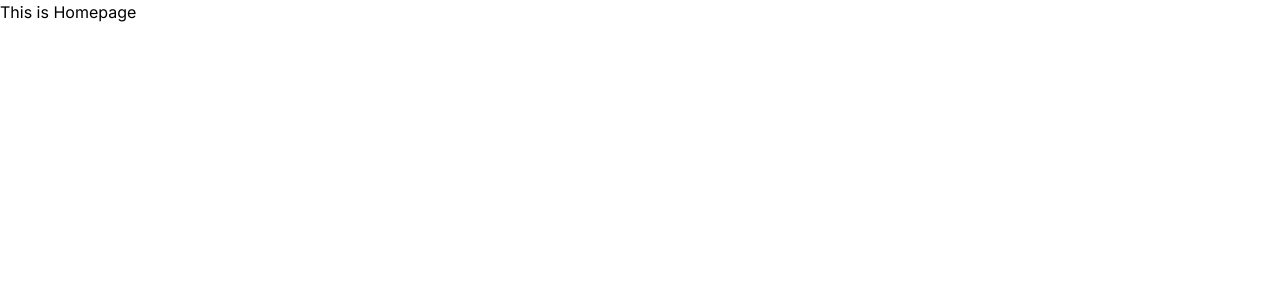
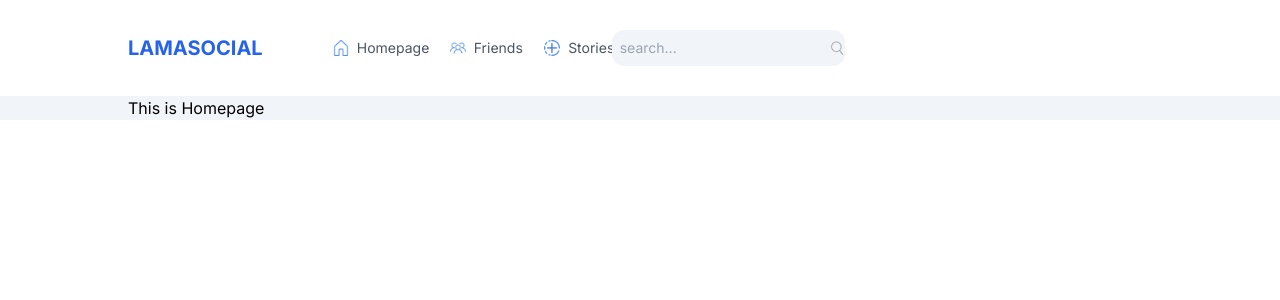
Before and after one commit to sk790/easy-connect, a Next.js app: page / in a window 1280 px wide. Shown: the top 300 px of the page. Built offline with nearby package versions, Linux system fonts and the light colour scheme.

Commit message:
completed navbar

```diff
--- a/package.json
+++ b/package.json
@@ -9,6 +9,7 @@
     "lint": "next lint"
   },
   "dependencies": {
+    "@clerk/nextjs": "^5.1.6",
     "babel-plugin-react-compiler": "^0.0.0-experimental-938cd9a-20240601",
     "next": "15.0.0-rc.0",
     "react": "19.0.0-rc-f994737d14-20240522",
--- a/src/app/layout.tsx
+++ b/src/app/layout.tsx
@@ -1,11 +1,12 @@
 import type { Metadata } from "next";
 import { Inter } from "next/font/google";
 import "./globals.css";
+import Navbar from "@/components/Navbar";
 
 const inter = Inter({ subsets: ["latin"] });
 
 export const metadata: Metadata = {
-  title: "Lama Dev Social Media App",
+  title: "easy-connect",
   description: "Social media app built with Next.js",
 };
 
@@ -16,7 +17,14 @@ export default function RootLayout({
 }>) {
   return (
     <html lang="en">
-      <body className={inter.className}>{children}</body>
+      <body className={inter.className}>
+        <div className="px-4 w-full bg-white md:px-8 lg:px-16 xl:px-32 2xl:px-64">
+          <Navbar />
+        </div>
+        <div className="px-4 bg-slate-100 md:px-8 lg:px-16 xl:px-32 2xl:px-64">
+          {children}
+        </div>
+      </body>
     </html>
   );
 }
--- /dev/null
+++ b/src/app/profile/[id]/page.tsx
@@ -0,0 +1,10 @@
+import React from 'react'
+
+export default function page({ params }: any) {
+    const { id } = params
+  return (
+    <div>
+      {id}
+    </div>
+  )
+}
--- /dev/null
+++ b/src/components/MobileMenu.tsx
@@ -0,0 +1,41 @@
+"use client"
+
+import Link from "next/link";
+import React, { useState } from "react";
+
+export default function MobileMenu() {
+  const [isOpen, setIsOpen] = useState(false);
+  return (
+    <div className="md:hidden">
+      <div
+        className="flex flex-col gap-[4.5px] cursor-pointer"
+        onClick={() => setIsOpen((prev) => !prev)}
+      >
+        <div
+          className={`w-6 h-1 bg-blue-500 rounded-sm ${
+            isOpen ? "rotate-45" : ""
+          } origin-left ease-in-out duration-500`}
+        />
+        <div
+          className={`w-6 h-1 bg-blue-500 rounded-sm ${
+            isOpen ? "opacity-0" : ""
+          } ease-in-out duration-500`}
+        />
+        <div
+          className={`w-6 h-1 bg-blue-500 rounded-sm ${
+            isOpen ? "-rotate-45" : ""
+          } origin-left ease-in-out duration-500`}
+        />
+      </div>
+      {isOpen && (
+        <div className="absolute left-0 top-24 w-full h-[calc(100vh-96px)] bg-white flex flex-col items-center justify-center gap-8 font-medium text-xl z-10">
+          <Link href="/">Home</Link>
+          <Link href="/">Friends</Link>
+          <Link href="/">Groups</Link>
+          <Link href="/">Stories</Link>
+          <Link href="/">Login</Link>
+        </div>
+      )}
+    </div>
+  );
+}
--- /dev/null
+++ b/src/components/Navbar.tsx
@@ -0,0 +1,84 @@
+import Image from 'next/image';
+import Link from 'next/link';
+import React from 'react'
+import MobileMenu from './MobileMenu';
+
+export default function Navbar() {
+    return (
+        <div className="h-24 flex items-center justify-between">
+          {/* LEFT */}
+          <div className="md:hidden lg:block w-[20%]">
+            <Link href="/" className="font-bold text-xl text-blue-600">
+              LAMASOCIAL
+            </Link>
+          </div>
+          {/* CENTER */}
+          <div className="hidden md:flex w-[50%] text-sm items-center justify-between">
+            {/* LINKS */}
+            <div className="flex gap-6 text-gray-600">
+              <Link href="/" className="flex items-center gap-2">
+                <Image
+                  src="/home.png"
+                  alt="Homepage"
+                  width={16}
+                  height={16}
+                  className="w-4 h-4"
+                />
+                <span>Homepage</span>
+              </Link>
+              <Link href="/" className="flex items-center gap-2">
+                <Image
+                  src="/friends.png"
+                  alt="Friends"
+                  width={16}
+                  height={16}
+                  className="w-4 h-4"
+                />
+                <span>Friends</span>
+              </Link>
+              <Link href="/" className="flex items-center gap-2">
+                <Image
+                  src="/stories.png"
+                  alt="Stories"
+                  width={16}
+                  height={16}
+                  className="w-4 h-4"
+                />
+                <span>Stories</span>
+              </Link>
+            </div>
+            <div className='hidden xl:flex p-2 bg-slate-100 items-center rounded-xl'>
+              <input type="text" placeholder="search..." className="bg-transparent outline-none"/>
+              <Image src="/search.png" alt="" width={14} height={14}/>
+            </div>
+          </div>
+          {/* RIGHT */}
+          <div className="w-[30%] flex items-center gap-4 xl:gap-8 justify-end">
+            {/* <ClerkLoading>
+              <div className="inline-block h-4 w-4 animate-spin rounded-full border-2 border-gray-500 border-solid border-current border-e-transparent align-[-0.125em] text-surface motion-reduce:animate-[spin_1.5s_linear_infinite] dark:text-white" />
+            </ClerkLoading> */}
+            {/* <ClerkLoaded>
+              <SignedIn>
+                <div className="cursor-pointer">
+                  <Image src="/people.png" alt="" width={24} height={24} />
+                </div>
+                <div className="cursor-pointer">
+                  <Image src="/messages.png" alt="" width={20} height={20} />
+                </div>
+                <div className="cursor-pointer">
+                  <Image src="/notifications.png" alt="" width={20} height={20} />
+                </div>
+                <UserButton />
+              </SignedIn>
+              <SignedOut>
+                <div className="flex items-center gap-2 text-sm">
+                  <Image src="/login.png" alt="" width={20} height={20} />
+                  <Link href="/sign-in">Login/Register</Link>
+                </div>
+              </SignedOut>
+            </ClerkLoaded> */}
+            <MobileMenu />
+          </div>
+        </div>
+      );
+}
```
Also changed, not shown: 1 other file (tests, documents, lock files or other folders).
